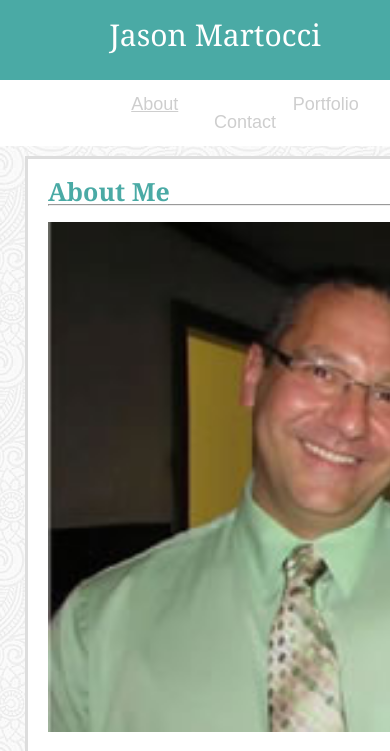
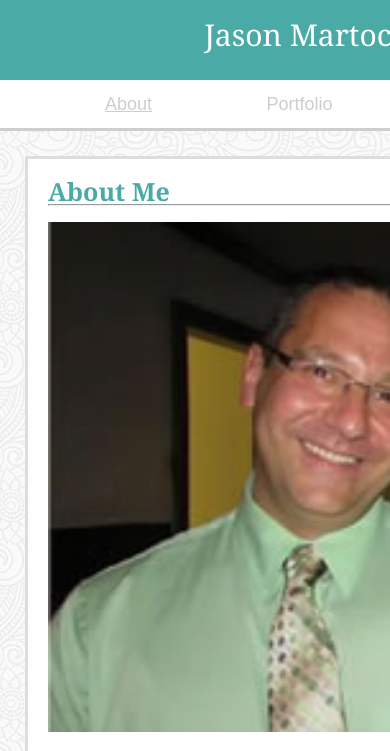
Before and after one commit to JasonMartocci/Portfolio, a PHP site: page /index.php in a window 390 px wide; the page is wider, and only the part inside the window is pictured. Shown: the top 751 px of that part. Run offline with PHP 8.4, Linux system fonts and the light colour scheme.

Commit message:
Final push

```diff
--- a/assets/css/style.css
+++ b/assets/css/style.css
@@ -223,20 +223,18 @@ li{
 /* Start of Mobile 640 width css styling */
 @media only screen and (max-width: 640px) {
 	.header{
-		position: fixed;
-		width: 100%;
+		position: static;
 		margin: 0 auto;
 		padding-top: 0;
 		z-index: 1;
 	}
 	.logo{
-		width: 100%;
 		height: 40px;
+		width: 580px;
 		text-align: center;
 	}
 	.navigation{
 		float: left;
-		width: 100%;
 		text-align: center;
 		background-color: #ffffff;
 		clear: both;
```
